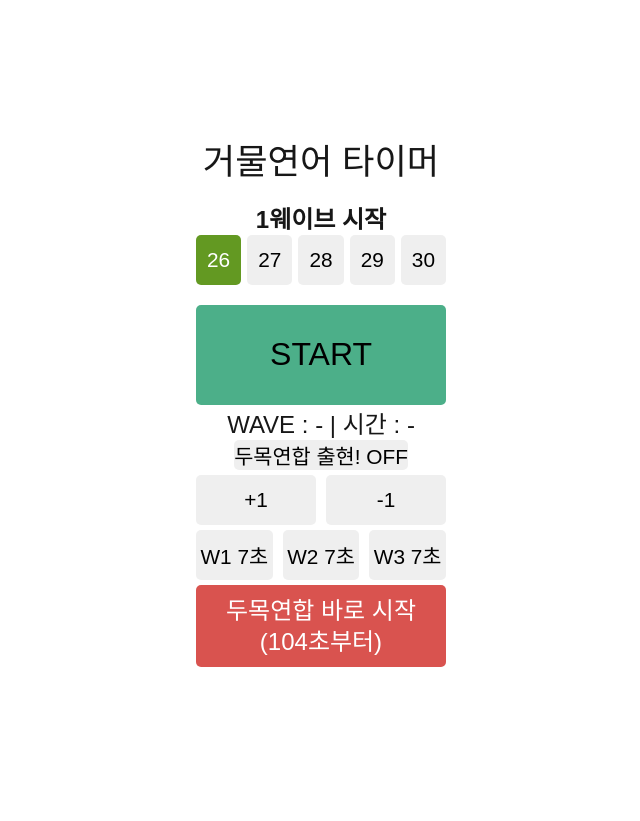
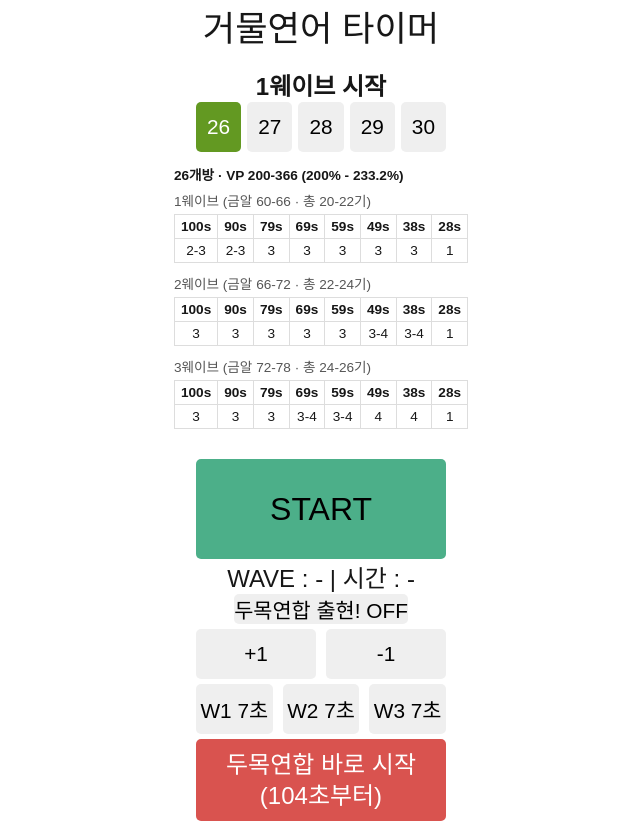
Before and after one commit to poyopoyo32/salmonrun-timer, a Next.js app: page / in a window 1280 px wide. Shown: the whole page, without its empty margins (319-959 px from the left). Before the commit the page ends 800 px from the top, so only its background shows below. Built offline with nearby package versions, Linux system fonts and the light colour scheme.

Commit message:
스폰 테이블 타이머에 넣음

```diff
--- a/app/page.js
+++ b/app/page.js
@@ -3,6 +3,7 @@
 import { useState, useEffect, useRef } from "react";
 import Classes from "./page.module.css";
 import spawntimes from "@/data/spawntimes.js";
+import SpawnTable from "@/component/spawnTable/spawnTable.js";
 import {TIME_CONFIG, LAST_WAVE, ROOM_TO_STACK } from "@/data/timerConfig.js";
 import { useSounds } from "@/hooks/useSounds.js";
 import { useCountdown } from "@/hooks/useCountdown.js";
@@ -175,6 +176,7 @@ export default function page() {
           <div className={Classes.header}>거물연어 타이머</div>
           <h2>1웨이브 시작</h2>
           <DifficultySelector room={room} setRoom={setRoom} />
+          <SpawnTable room={room} />
 
           <StartButton
             running={running}
--- /dev/null
+++ b/component/spawnTable/spawnTable.js
@@ -0,0 +1,47 @@
+"use client";
+
+import { BOSS_SPAWN_TABLE } from "@/data/bossSpawnTable";
+import Classes from "./spawnTable.module.css";
+
+export default function SpawnTable({ room }) {
+  const roomData = BOSS_SPAWN_TABLE[room];
+  if (!roomData) return null;
+
+  return (
+    <div className={Classes.container}>
+      <p className={Classes.vp}>
+        {room}개방 · VP {roomData.vp}
+      </p>
+
+      {roomData.waves.map((w) => {
+        const times = Object.keys(w.spawns)
+          .map(Number)
+          .sort((a, b) => b - a); // 100 → 28 순서
+
+        return (
+          <div key={w.wave} className={Classes.waveBlock}>
+            <p className={Classes.waveLabel}>
+              {w.wave}웨이브 (금알 {w.gold} · 총 {w.total}기)
+            </p>
+            <table className={Classes.table}>
+              <thead>
+                <tr>
+                  {times.map((t) => (
+                    <th key={t}>{t}s</th>
+                  ))}
+                </tr>
+              </thead>
+              <tbody>
+                <tr>
+                  {times.map((t) => (
+                    <td key={t}>{w.spawns[t]}</td>
+                  ))}
+                </tr>
+              </tbody>
+            </table>
+          </div>
+        );
+      })}
+    </div>
+  );
+}
--- /dev/null
+++ b/component/spawnTable/spawnTable.module.css
@@ -0,0 +1,30 @@
+.container {
+  margin-top: 12px;
+  font-size: 0.85rem;
+}
+
+.vp {
+  font-weight: bold;
+  margin-bottom: 6px;
+}
+
+.waveBlock {
+  margin-bottom: 10px;
+}
+
+.waveLabel {
+  margin-bottom: 4px;
+  color: #555;
+}
+
+.table {
+  border-collapse: collapse;
+  width: 100%;
+}
+
+.table th,
+.table td {
+  border: 1px solid #ddd;
+  padding: 4px 6px;
+  text-align: center;
+}
```
Also changed, not shown: 1 other file (tests, documents, lock files or other folders).
